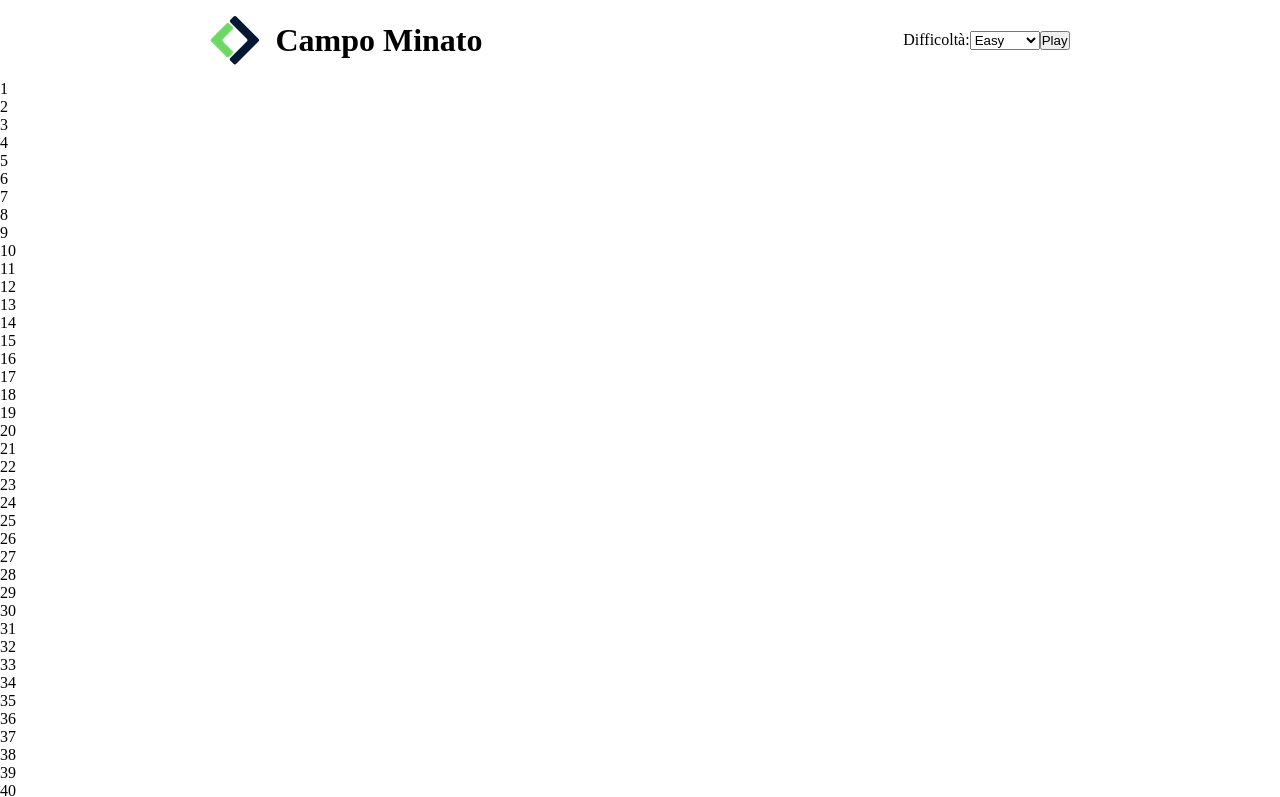
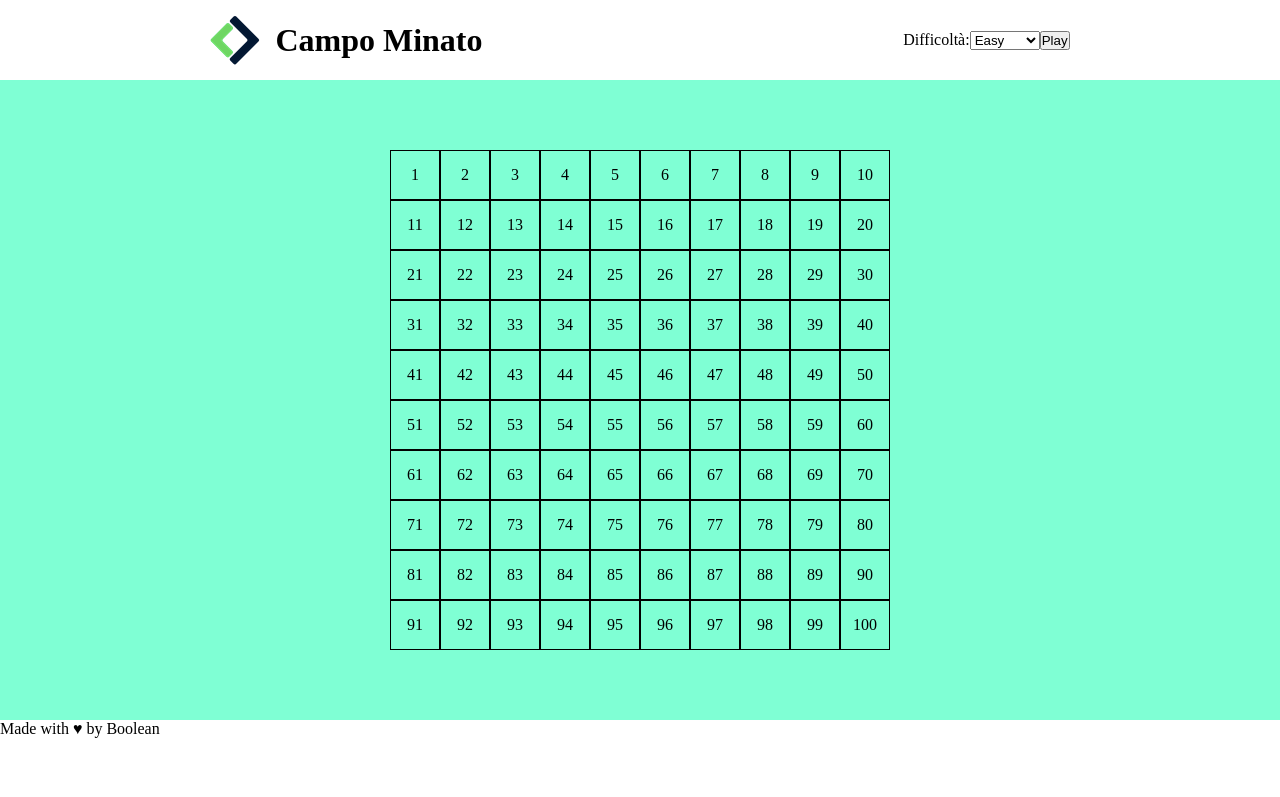
Before and after one commit to camillapalombi/js-campominato-grid, a plain HTML site: page index.html in a window 1280 px wide. Both pictures are taken after a click on the button "Play". Shown: the top 797 px of the page. Drawn offline with Linux system fonts and the light colour scheme.

Commit message:
Css corretto

```diff
--- a/style/style.css
+++ b/style/style.css
@@ -29,7 +29,48 @@ header {
 
 
 /*MAIN*/
+main {
+    width: 100%;
+    height: calc(100vh - 10rem);
+    background-color: aquamarine;
+    display: flex;
+    align-items: center;
+}
 
+.container-play-grid {
+    width: 500px;
+    height: 500px;
+    margin: auto;
+    display: flex;
+    flex-wrap: wrap;
+}
+
+.square-100 {
+    width: 50px;
+    height: 50px;
+    display: flex;
+    justify-content: center;
+    align-items: center;
+    border: 1px solid black;
+}
+
+.square-81 {
+    width: 55px;
+    height: 55px;
+    display: flex;
+    justify-content: center;
+    align-items: center;
+    border: 1px solid black;
+}
+
+.square-49 {
+    width: 60px;
+    height: 60px;
+    display: flex;
+    justify-content: center;
+    align-items: center;
+    border: 1px solid black;
+}
 
 
 
@@ -38,3 +79,8 @@ header {
 
 
 /*FOOTER*/
+
+footer {
+    width: 100%;
+    height: 5rem;
+}
```
